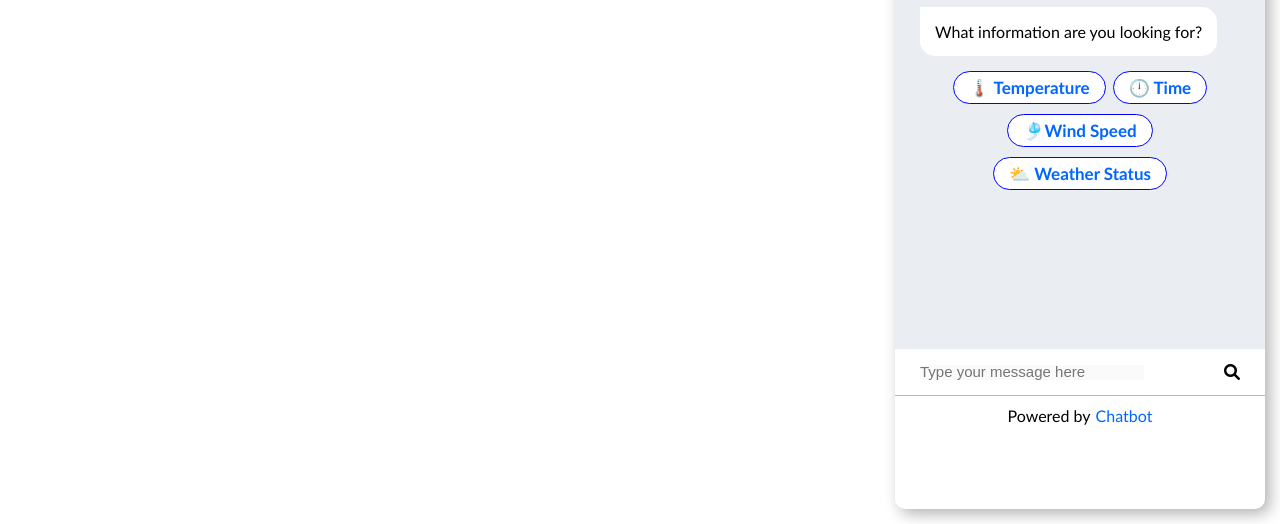
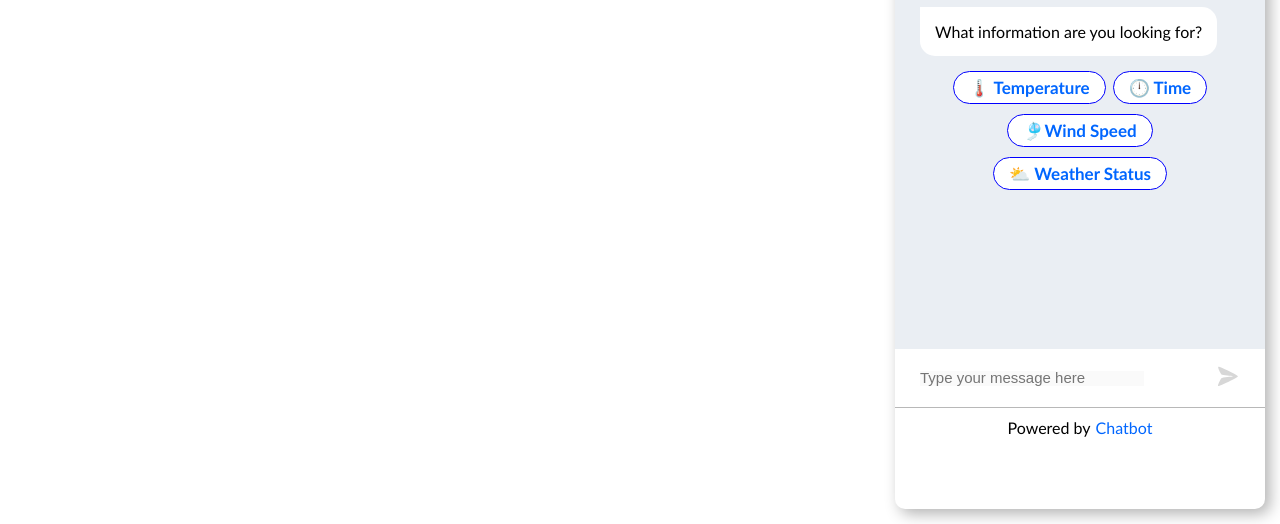
Before and after one commit to AkhilSingh77/chatBot_AkhilSIngh, a plain HTML site: page index.html in a window 1280 px wide. Both pictures are taken after a click on the picture 1240 px from the left and 755 px from the top of the page. Shown: the part 276-800 px from the top of the page. Drawn offline with Linux system fonts and the light colour scheme.

Commit message:
Animation added

```diff
--- a/index.html
+++ b/index.html
@@ -145,7 +145,13 @@
       </div>
       <div class="inputBox">
         <input type="text" placeholder="Type your message here" maxlength="256" class="inputBox--input" >
-        <i class="fa-solid fa-magnifying-glass inputBox--search"></i>
+        <!-- <i class="fa-solid fa-magnifying-glass "></i> -->
+         <div class="inputBox--search">
+          <svg xmlns="http://www.w3.org/2000/svg" viewBox="0 0 24 24" xml:space="preserve" class="inputBox--search--icon" >
+            <path fill="#d7d7d7" d="M22,11.7V12h-0.1c-0.1,1-17.7,9.5-18.8,9.1c-1.1-0.4,2.4-6.7,3-7.5C6.8,12.9,17.1,12,17.1,12H17c0,0,0-0.2,0-0.2c0,0,0,0,0,0c0-0.4-10.2-1-10.8-1.7c-0.6-0.7-4-7.1-3-7.5C4.3,2.1,22,10.5,22,11.7z"></path>
+          </svg>
+         </div>
+
       </div>
       <div class="bottom">
         Powered by <span class="bottom--chatbot"> Chatbot </span>
--- a/script.js
+++ b/script.js
@@ -69,16 +69,18 @@ croosIcon.addEventListener("click", () => {
 });
 
 crossIconMain.addEventListener('click',()=>{
-  mainChatbox.classList.toggle("showIcon");
-  sectionMainElement.classList.toggle('displayNone');
+   // mainChatbox.classList.toggle("showIcon");
+   mainChatbox.classList.remove("transition-sectionMainElementUP");
+  sectionMainElement.classList.remove('transition-sectionMainElement');
   // middleMessageElement.textContent ='';
   mainTop.classList.remove("hideIcon");
 })
 
 messageImage.addEventListener("click", () => {
 
-  mainChatbox.classList.toggle("showIcon");
-  sectionMainElement.classList.toggle('displayNone');
+  // mainChatbox.classList.toggle("showIcon");
+  mainChatbox.classList.add("transition-sectionMainElementUP");
+  sectionMainElement.classList.toggle('transition-sectionMainElement');
 });
 
 searchElement.addEventListener('click',()=>{
--- a/styles.scss
+++ b/styles.scss
@@ -4,6 +4,8 @@
 @import "scss-components/mixin";
 
 .body{
+  height: 100vh;
+  overflow: hidden;
 
   .header{
     @include flexRow(space-between,center);
@@ -15,7 +17,10 @@
 
       padding-bottom: pxtorem(5px);
       width: 40%;
-      @include flexRow(space-between,center);
+     display: none;
+      @media (min-width: 1000px) {
+        @include flexRow(space-between,center);
+      }
 
       &__item{
         @include flexRow(flex-start,center);
@@ -26,6 +31,7 @@
         }
       }
     }
+
     &__allbuttons{
       @include flexRow(center,center);
       gap: pxtorem(10px);
@@ -39,6 +45,10 @@
               gap: pxtorem(5px);
               font-weight:700;
               font-size: pxtorem(14px);
+              @media (max-width:600px) {
+                padding: pxtorem(10px) pxtorem(10px);
+                font-size: pxtorem(12px);
+              }
             }
             &__signup{
               background-color: rgb(249, 39, 39);
@@ -49,6 +59,10 @@
               @include flexRow(center,center);
               gap: pxtorem(5px);
               font-size: pxtorem(14px);
+              @media (max-width:600px) {
+                padding: pxtorem(10px) pxtorem(10px);
+                font-size: pxtorem(12px);
+              }
             }
     }
   }
@@ -60,11 +74,11 @@
  position: relative;
   &__main{
    @include flexColumn(flex-start,flex-end);
-
+    transition: all 0.5s ease;
    gap: pxtorem(10px);
     position: absolute;
     bottom: 15px;
-    right: 10px;
+    right: 15px;
     &__top{
 
       @include flexColumn(flex-start,flex-end);
@@ -102,7 +116,9 @@
     background-color: white;
 
     box-shadow: 5px 5px 15px rgba(0, 0, 0, 0.3);
-    display: none;
+    // display: none;
+    transform: translateY(700px);
+    // transition: all 0.1s ease;
     width:370px ;
     height: 90vh;
     position: absolute;
@@ -110,7 +126,7 @@
     right: 15px;
     border-radius: 10px;
     overflow: hidden;
-    transition: all 3s;
+    transition: all 0.5s;
     .top{
       @include flexRow(space-between);
       background-color: white;
@@ -267,6 +283,10 @@
       &--search:hover{
         cursor: pointer;
       }
+      &--search--icon{
+        width: pxtorem(25px);
+        height: pxtorem(25px);
+      }
     }
     .bottom{
 
@@ -307,3 +327,11 @@
   // transform: translateY(100%);
   display: none !important;
 }
+
+.transition-sectionMainElement{
+  transform: translateY(300px) !important;
+}
+.transition-sectionMainElementUP{
+  transform: translateY(
+    0px) !important;
+}
```
Also changed, not shown: styles.css, 1 other file.
